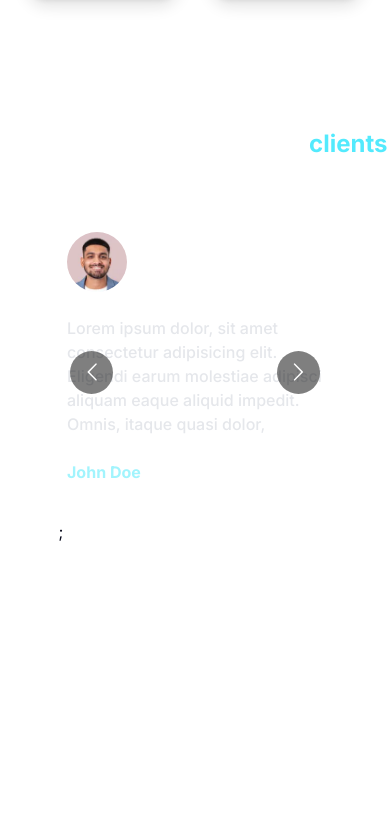
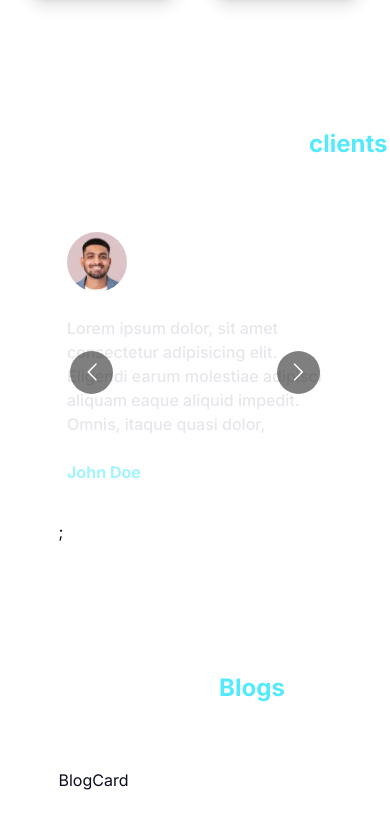
Before and after one commit to pablo-cruzbr/modern-portfolio-website, a Next.js app: page / in a window 390 px wide. Shown: the part 6180-7008 px from the top of the page. Before the commit the page ends 6788 px from the top, so only its background shows below. Built offline with nearby package versions, Linux system fonts and the light colour scheme.

Commit message:
feat: Add BlogCard component

```diff
--- a/components/Home/Blog/Blog.tsx
+++ b/components/Home/Blog/Blog.tsx
@@ -1,8 +1,18 @@
 import React from 'react'
+import BlogCard from './BlogCard'
 
 const Blog = () => {
   return (
-    <div>Blog</div>
+    <div className='pt-16 pb-16'>
+        <h1 className="text-center text-2xl md:text-4xl xl:text-5xl font-bold text-white">
+      My latest <span className="text-cyan-300">Blogs</span>
+        </h1>
+        <div className="w-[70%] mx-auto grid grid-cols-1 x1:grid-cols-3 x1>dap-4 gap-10 items-center mt-16">
+            <div>
+                <BlogCard/>
+            </div>
+        </div>
+    </div>
   )
 }
 
--- /dev/null
+++ b/components/Home/Blog/BlogCard.tsx
@@ -0,0 +1,9 @@
+import React from 'react'
+
+const BlogCard = () => {
+  return (
+    <div>BlogCard</div>
+  )
+}
+
+export default BlogCard
--- a/components/Home/Home.tsx
+++ b/components/Home/Home.tsx
@@ -5,6 +5,7 @@ import Resume from './Resume/Resume'
 import Projects from './Projects/Projects'
 import Skills from './Skills/Skills'
 import ClientReview from './ClientRaview/ClientReview'
+import Blog from './Blog/Blog'
 const Home = () => {
   return (
     <div className="overflow-hidden">
@@ -14,6 +15,7 @@ const Home = () => {
       <Projects/>
       <Skills/>
       <ClientReview/>
+      <Blog/>
     </div>
   )
 }
```
